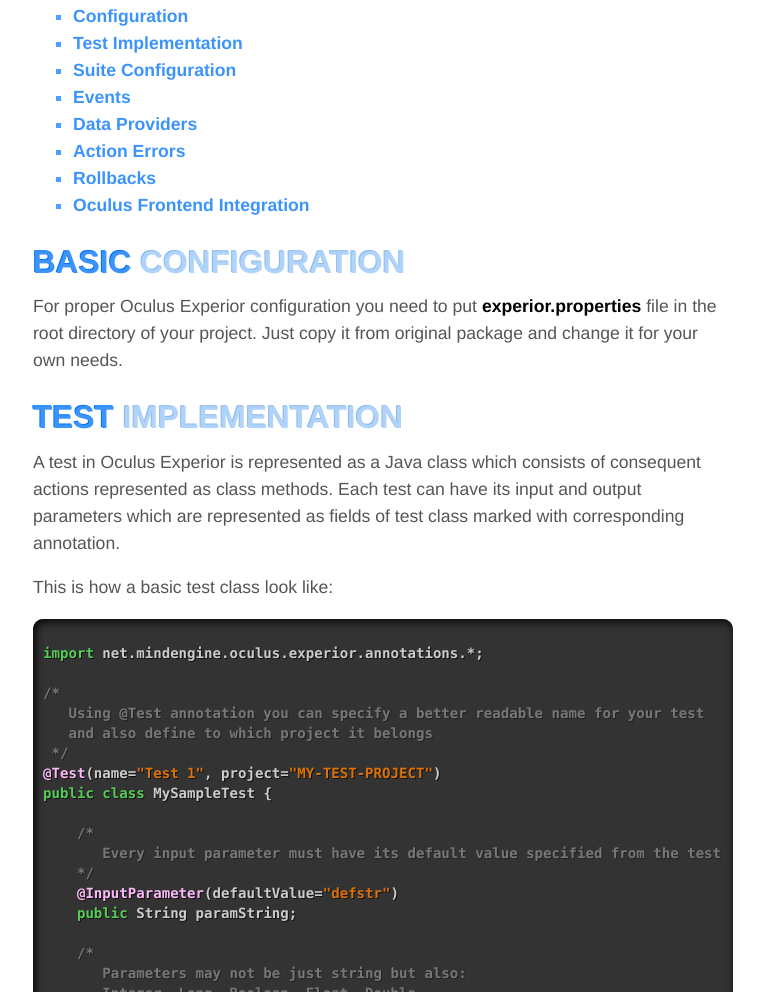
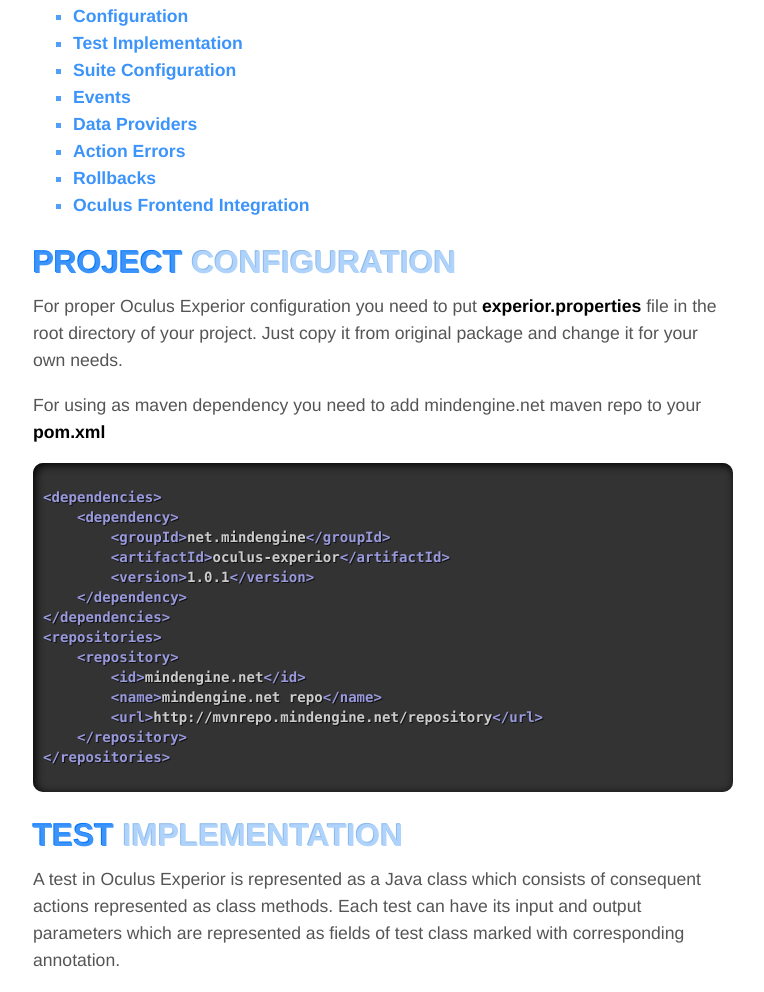
Before and after one commit to ishubin/oculus-experior, a plain HTML site: page reference.html in a window 1280 px wide. Shown: the part 272-1264 px from the top of the page, without its empty margins (257-1021 px from the left). Drawn offline with Linux system fonts and the light colour scheme.

Commit message:
Added mvn pom.xml configuration section

```diff
--- a/reference.html
+++ b/reference.html
@@ -39,11 +39,32 @@
                 </uL>
 
 
-                <h2 id="_a_configuration"><span class="header-first">Basic</span> <span class="header-second">Configuration</span></h2>
+                <h2 id="_a_configuration"><span class="header-first">Project</span> <span class="header-second">Configuration</span></h2>
                 <p>
                     For proper Oculus Experior configuration you need to put <b>experior.properties</b> file in the root directory of your project.
                     Just copy it from original package and change it for your own needs.
                 </p>
+                <p>
+                    For using as maven dependency you need to add mindengine.net maven repo to your <b>pom.xml</b>
+                </p>
+                <div class="source">
+<pre>
+<tag>&lt;dependencies&gt;</tag>
+    <tag>&lt;dependency&gt;</tag>
+        <tag>&lt;groupId&gt;</tag>net.mindengine<tag>&lt;/groupId&gt;</tag>
+        <tag>&lt;artifactId&gt;</tag>oculus-experior<tag>&lt;/artifactId&gt;</tag>
+        <tag>&lt;version&gt;</tag>1.0.1<tag>&lt;/version&gt;</tag>
+    <tag>&lt;/dependency&gt;</tag>
+<tag>&lt;/dependencies&gt;</tag>
+<tag>&lt;repositories&gt;</tag>
+    <tag>&lt;repository&gt;</tag>
+        <tag>&lt;id&gt;</tag>mindengine.net<tag>&lt;/id&gt;</tag>
+        <tag>&lt;name&gt;</tag>mindengine.net repo<tag>&lt;/name&gt;</tag>
+        <tag>&lt;url&gt;</tag>http://mvnrepo.mindengine.net/repository<tag>&lt;/url&gt;</tag>
+    <tag>&lt;/repository&gt;</tag>
+<tag>&lt;/repositories&gt;</tag>
+</pre>
+                </div>
                 <h2 id="_a_test_implementation"><span class="header-first">Test</span> <span class="header-second">Implementation</span></h2>
                 <p>
                     A test in Oculus Experior is represented as a Java class which consists of consequent actions represented as class methods.
```
